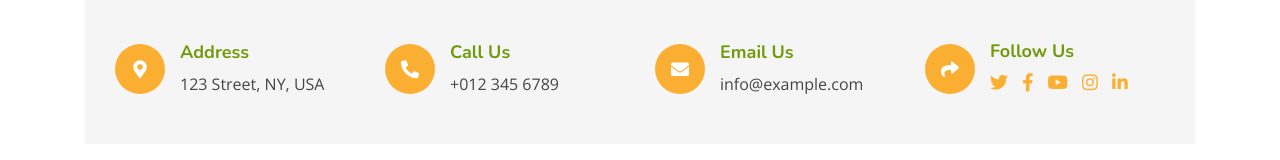
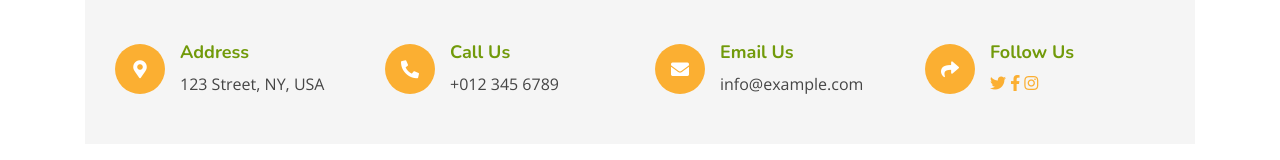
Before and after one commit to Juan-Zambrano5/Trabajo_Final, a plain HTML site: page contact.html in a window 1280 px wide. Shown: the part 580-740 px from the top of the page. Drawn offline with nearby package versions, Linux system fonts and the light colour scheme.

Commit message:
Se modificaron los enlaces de las redes sociales

```diff
--- a/contact.html
+++ b/contact.html
@@ -122,12 +122,10 @@
                             </div>
                             <div class="contact-text">
                                 <h3>Follow Us</h3>
-                                <div class="contact-social">
-                                    <a href=""><i class="fab fa-twitter"></i></a>
-                                    <a href=""><i class="fab fa-facebook-f"></i></a>
-                                    <a href=""><i class="fab fa-youtube"></i></a>
-                                    <a href=""><i class="fab fa-instagram"></i></a>
-                                    <a href=""><i class="fab fa-linkedin-in"></i></a>
+                                <div class="footer-social">
+                                    <a href="https://twitter.com/savor_your_cra"><i class="fab fa-twitter"></i></a>
+                                    <a href="https://www.facebook.com/profile.php?id=61553397871118"><i class="fab fa-facebook-f"></i></a>
+                                    <a href="https://www.instagram.com/savoryourcravings/"><i class="fab fa-instagram"></i></a>
                                 </div>
                             </div>
                         </div>
```
Also changed, not shown: about.html (+3 -5 lines), blog.html (+3 -5 lines), booking.html (+3 -5 lines), feature.html (+3 -5 lines), index.html (+3 -5 lines), menu.html (+3 -5 lines), single.html (+3 -5 lines), team.html (+3 -5 lines).
